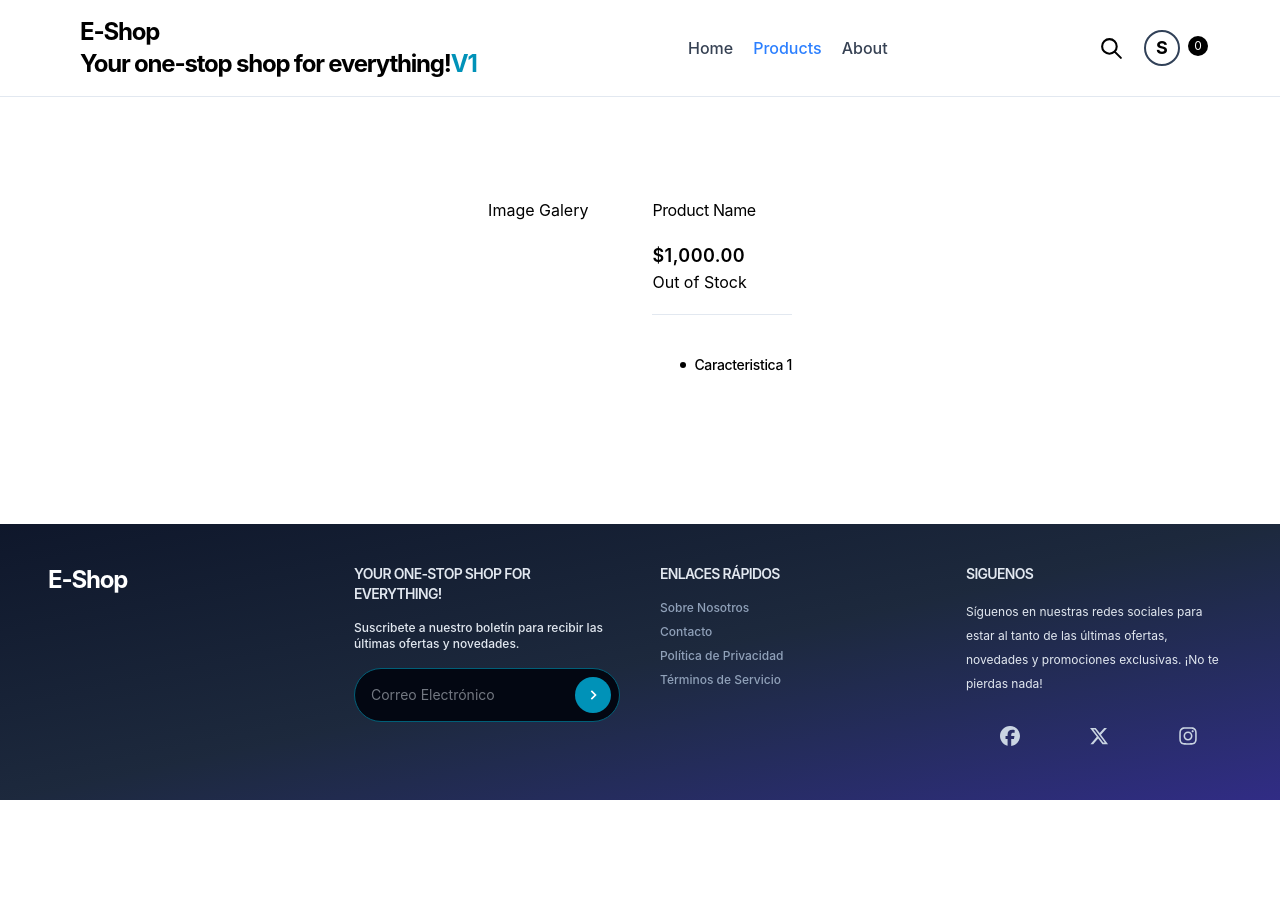
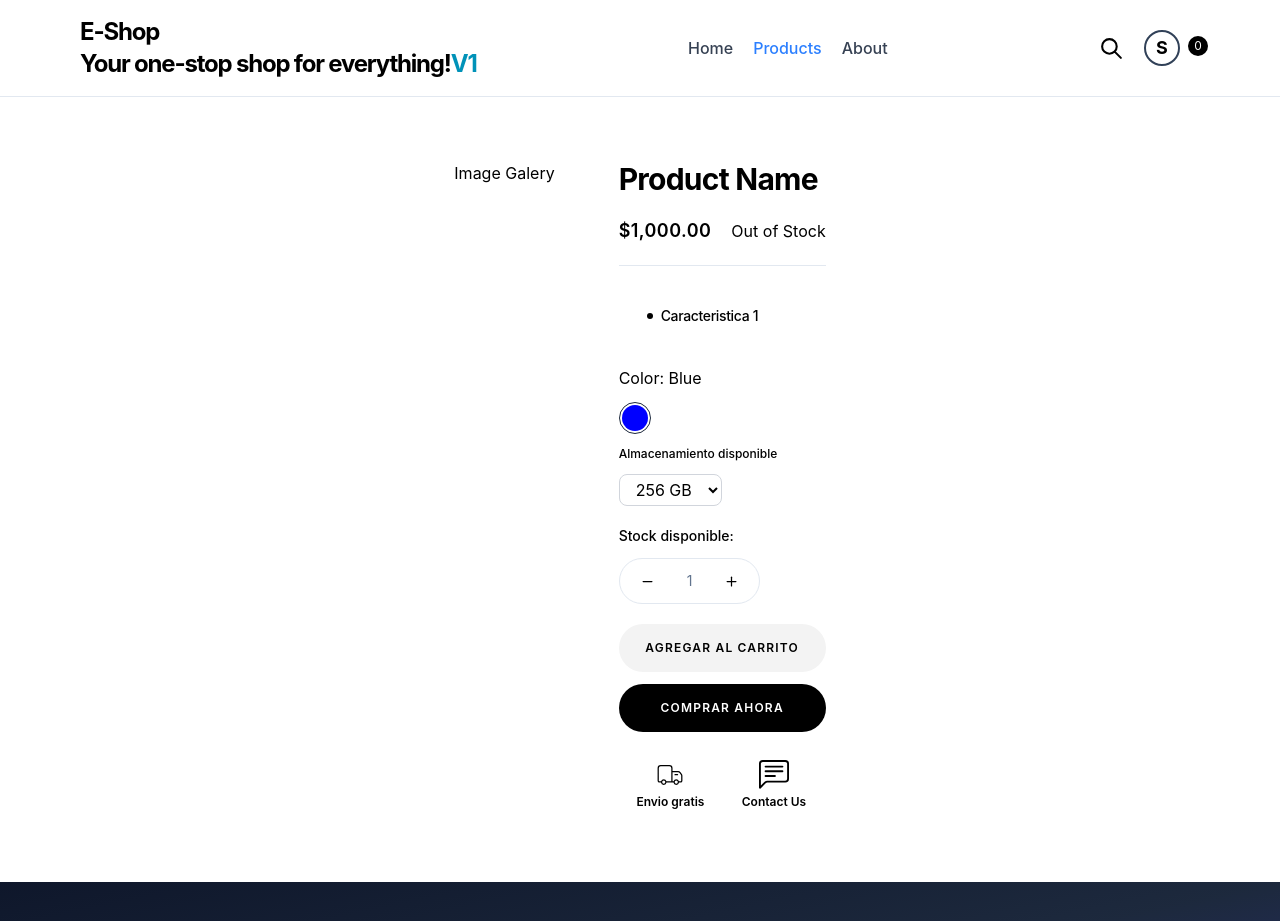
Before and after one commit to Serus38/Ecommerce-V1, a React (Vite) app: page /Products/1 in a window 1280 px wide. Shown: the top 921 px of the page. Before the commit the page ends 800 px from the top, so only its background shows below. Built offline with nearby package versions, Linux system fonts and the light colour scheme; no server answers.

Commit message:
feat: enhance ProductPage with stock counter, color selection, and action buttons; add ProductDescription component

```diff
--- /dev/null
+++ b/src/components/one-product/ProductDescription.tsx
@@ -0,0 +1,18 @@
+import { type JSONContent, useEditor } from '@tiptap/react'
+import StarterKit from '@tiptap/starter-kit'
+
+interface Props {
+    content: JSONContent;
+}
+
+export const ProductDescription = ({ content }: Props) => {
+
+    const editor = useEditor({
+        extensions: [StarterKit],
+        content,
+    });
+
+    return (
+        <div>ProductDescription</div>
+    )
+}
--- a/src/pages/ProductPage.tsx
+++ b/src/pages/ProductPage.tsx
@@ -1,5 +1,9 @@
+import { Link } from "react-router-dom"
 import { Separator } from "../components/shared/Separator"
 import { formatPrice } from "../helpers"
+import { LuMinus, LuPlus } from "react-icons/lu"
+import { CiDeliveryTruck } from "react-icons/ci"
+import { BsChatLeftText } from "react-icons/bs"
 
 export const ProductPage = () => {
   return (
@@ -11,23 +15,22 @@ export const ProductPage = () => {
         </div>
 
         <div className="flex-1 space-y-5">
-        <h1 className="text-3x1-font-bold tracking-tight">
+          <h1 className="text-3xl font-bold tracking-tight">
             Product Name
           </h1>
 
-        <div className="felx gap-5 items-center">
+            <div className="flex gap-5 items-center">
               <span className="tracking-wide text-lg font-semibold">
                 {formatPrice(1000)}
               </span>
-
               <div className="relative">
                 {/* TAG: Out of Stock */}
                   <span>Out of Stock</span>
               </div>
             </div>
 
+
           <Separator />
-
           {/*Caracteristicas del producto*/}
           <ul className="space-y-2 ml-7 my-10">
             <li className="text-sm flex items-center gap-2 tracking-tight font-medium">
@@ -36,12 +39,96 @@ export const ProductPage = () => {
             </li>
           </ul>
 
-
+          <div className="flex flex-col gap-3">
+            <p>
+              Color: Blue
+            </p>
+            <div className="flex gap-3">
+              <button
+                className={`w-8 h-8 rounded-full flex justify-center items-center ${true ? 'border border-slate-800' : 'bg-gray-300'}`}
+                >
+                <span className="w-[26px] h-[26px] rounded-full"
+                style={{backgroundColor: 'blue'}}
+                />
+              </button>
             </div>
 
+            {/*TODO: Opciones de almacenamiento, RAM, etc*/}
+            <div className="flex flex-col gap-3">
+              <p className="text-xs font-medium">
+                {/*En caso de ser un producto con opciones, como almacenamiento, RAM, etc*/}
+                Almacenamiento disponible
+              </p>
 
+              <div className="flex gap-3">
+                <select className="border border-gray-300 rounded-lg px-3 py-1">
+                  <option value="">256 GB</option>
+                </select>
+            </div>
+          </div>
+          </div>
 
+          {/*Comprar ahora*/}
+          {
+            false ? (
+              <button className="bg-[#f3f3f3] uppercase font-semibold tracking-widest text-xs py-4 rounded-full transition-all duration-300 hover:bg-[#e2e2e2] w-full"
+              disabled
+              >
+                Agotado
+              </button>
+            ) : (
+              <>
+                {/*Contador de stock*/}
+                <div className="space-y-3">
+                  <p className="text-sm font-medium">
+                    Stock disponible:
+                  </p>
+
+                  <div className="flex gap-8 px-5 py-3 border border-slate-200 w-fit rounded-full">
+                    <button>
+                      <LuMinus size={15} />
+                    </button>
+                    <span className="text-slate-500 text-sm">1</span>
+                    <button>
+                        <LuPlus size={15} />
+                    </button>
                   </div>
+                </div>
+
+                {/*Botones de accion*/}
+                <div className="flex flex-col gap-3">
+                  <button className="bg-[#f3f3f3] uppercase font-semibold tracking-widest text-xs py-4 rounded-full transition-all duration-300 hover:bg-[#e2e2e2]">
+                    Agregar al carrito
+                  </button>
+                  <button className="bg-black text-white uppercase font-semibold tracking-widest text-xs py-4 rounded-full transition-all duration-300 hover:bg-gray-800">
+                    Comprar ahora
+                  </button>
+                </div>
+              </>
+            )}
+
+            <div className="flex pt-2">
+              <div className="flex flex-col gap-1 flex-1 items-center">
+                <CiDeliveryTruck size={30} />
+                <p className="text-xs font-semibold">
+                  Envio gratis
+                </p>
+              </div>
+
+              <Link to ="#" className="flex flex-col gap-1 flex-1 items-center justify-center">
+                <BsChatLeftText size={30} />
+                <p className="flex flex-col items-center text-xs">
+                  <span className="font-semibold">
+                    Contact Us
+                  </span>
+                </p>
+              </Link>
+            </div>
+        </div>
+    </div>
+
+    {/*Product Description, Reviews, etc
+    <ProductDescription />*/}
     </>
   )
 }
```
Lines whose indentation alone changed are shown as unchanged.
